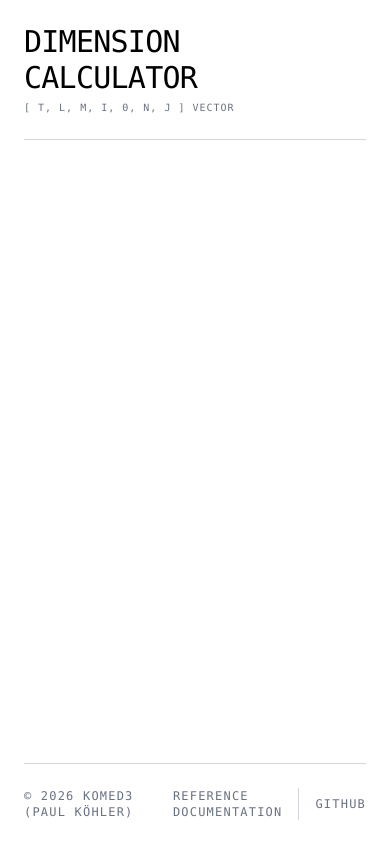
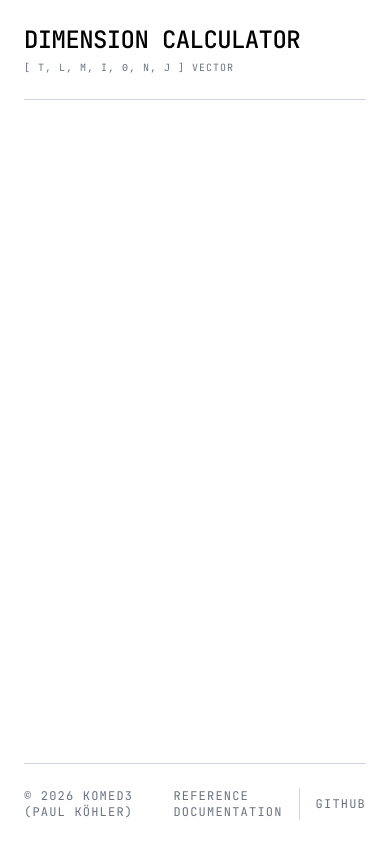
Before and after one commit to komed3/dimension-calculator, a React (Vite) app: page / in a window 390 px wide. Built offline with nearby package versions, Linux system fonts and the light colour scheme.

Commit message:
update css

```diff
--- a/src/components/Header.tsx
+++ b/src/components/Header.tsx
@@ -4,7 +4,7 @@ export const Header: React.FC = () => {
   return (
     <header className="flex justify-between items-end shrink-0 mb-8 pb-6 border-b border-gray-300">
       <div>
-        <h1 className="uppercase font-mono font-medium text-3xl tracking-tight text-black">Dimension Calculator</h1>
+        <h1 className="uppercase font-mono font-medium text-2xl tracking-tight text-black">Dimension Calculator</h1>
         <p className="mt-1 uppercase font-mono text-[10px] tracking-widest text-gray-500">[ T, L, M, I, Θ, N, J ] Vector</p>
       </div>
     </header>
--- a/src/components/Layout.tsx
+++ b/src/components/Layout.tsx
@@ -8,9 +8,9 @@ interface LayoutProps {
 
 export const Layout: React.FC< LayoutProps > = ( { children } ) => {
   return (
-    <div className="flex flex-col w-full min-h-screen max-w-[1400px] mx-auto p-6 md:p-12 font-sans text-black">
+    <div className="flex flex-col w-full min-h-screen max-w-350 mx-auto p-6 md:p-12 font-sans text-black">
       <Header />
-      <main className="flex-grow grid grid-cols-1 lg:grid-cols-12 gap-8 items-start">
+      <main className="grow grid grid-cols-1 lg:grid-cols-12 gap-8 items-start">
         { children }
       </main>
       <Footer />
--- a/src/index.css
+++ b/src/index.css
@@ -1 +1,24 @@
+@import url( 'https://fonts.googleapis.com/css2?family=Inter:wght@400;700;800&family=JetBrains+Mono:wght@400;500&family=Playfair+Display:wght@400;700&display=swap' );
 @import 'tailwindcss';
+
+@theme {
+  --font-sans: 'Inter', ui-sans-serif, system-ui, sans-serif;
+  --font-mono: 'JetBrains Mono', ui-monospace, monospace;
+  --font-serif: 'Playfair Display', ui-serif, serif;
+}
+
+body {
+  @apply antialiased font-sans text-black;
+}
+
+* {
+  @apply cursor-default;
+}
+
+*:focus-visible {
+  @apply outline-none ring-2 ring-black ring-offset-2;
+}
+
+button, a, [role="button"], select {
+  cursor: pointer;
+}
```
